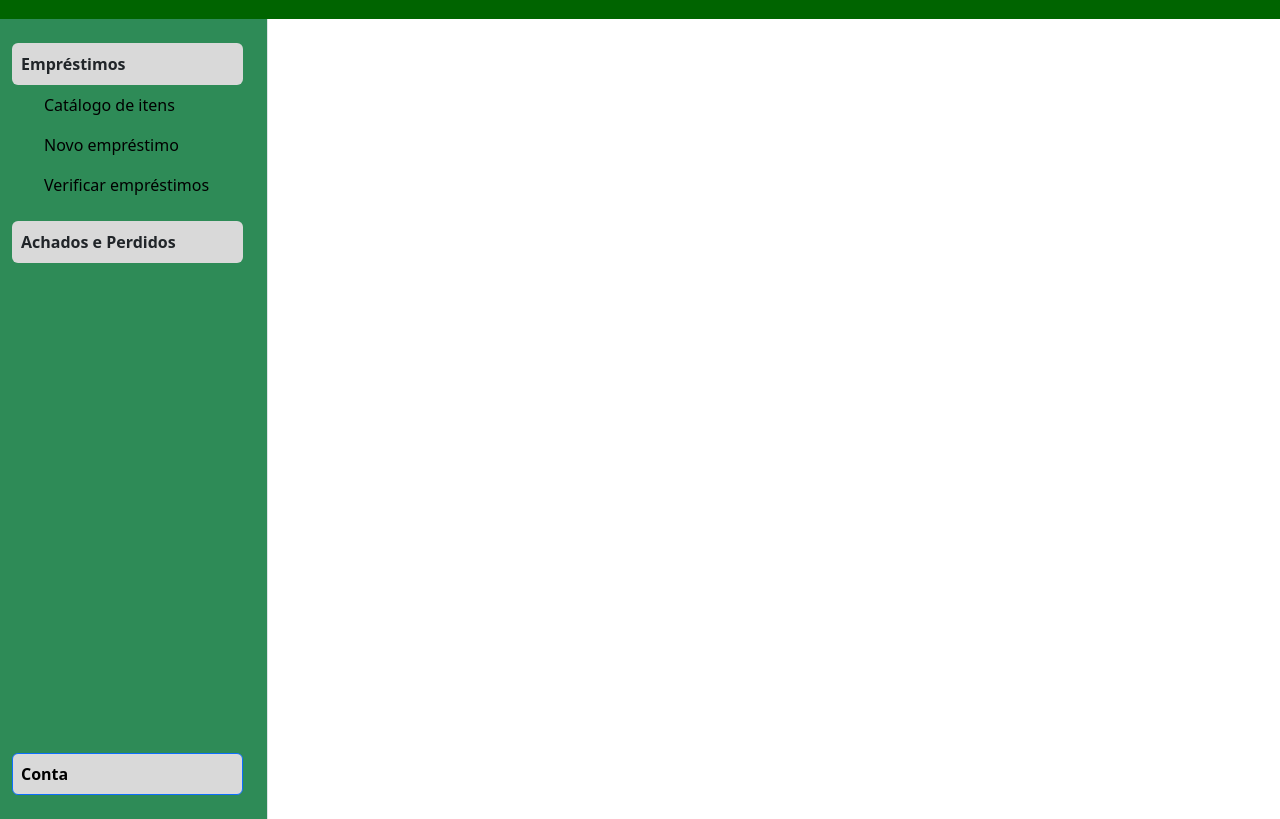
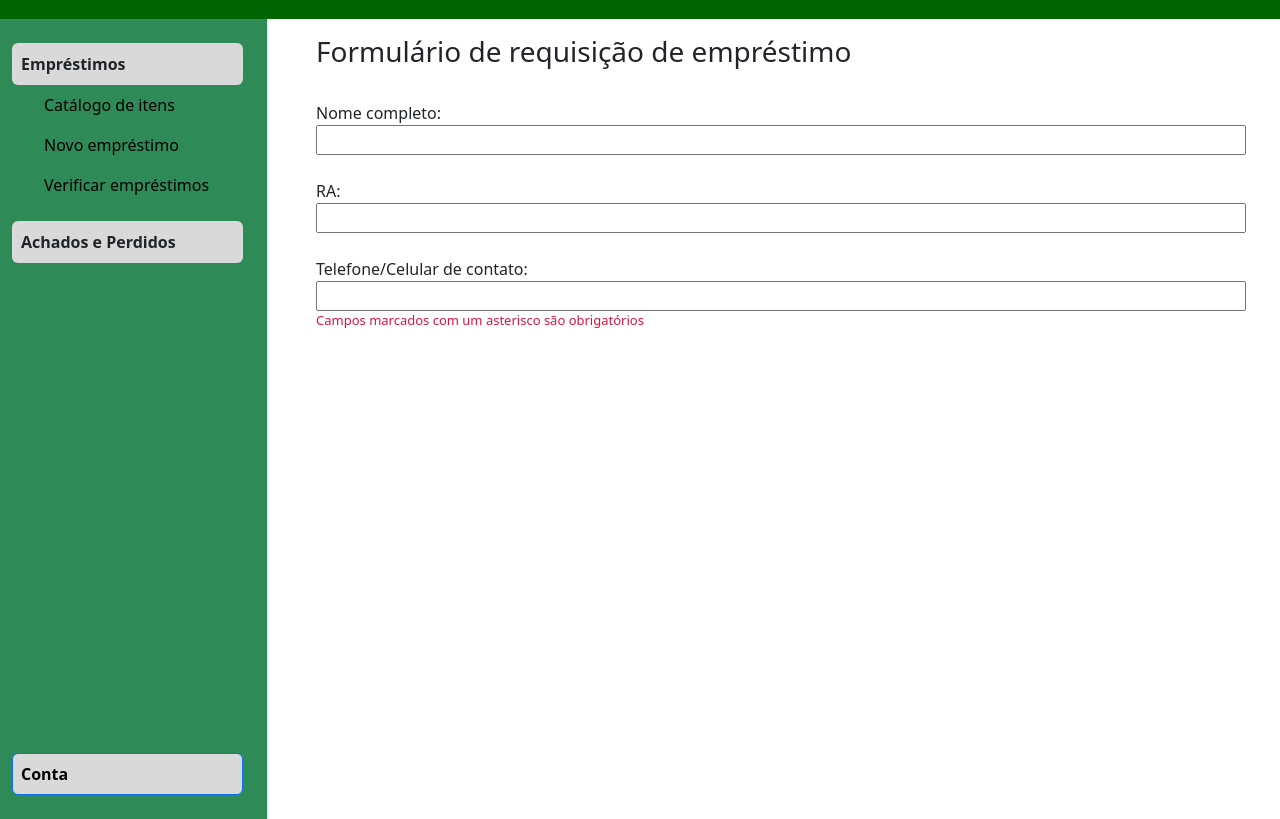
Before and after one commit to Felipe-Victorino/sistema-gerenciamento-ifpr, a plain HTML site: page PrototipoGO/fichaEmprestimo.html in a window 1280 px wide. Shown: the part 59-878 px from the top of the page. Drawn offline with nearby package versions, Linux system fonts and the light colour scheme.

Commit message:
Adicionado css basico para digitação

```diff
--- a/PrototipoGO/css/style.css
+++ b/PrototipoGO/css/style.css
@@ -1,7 +1,3 @@
-* {
-  box-sizing: border-box;
-}
-
 :root {
   --dark-green: darkgreen;
   --medium-green: seagreen;
@@ -11,6 +7,13 @@
 
 header {
   background-color: var(--dark-green);
+  position: sticky;
+  font: bolder;
+}
+
+.warning-text {
+  color: var(--pop-color);
+  font-size: small;
 }
 
 /*Estilizando Botão*/
--- a/PrototipoGO/fichaEmprestimo.html
+++ b/PrototipoGO/fichaEmprestimo.html
@@ -74,7 +74,24 @@
         </nav>
 
         <!-- Conteúdo principal -->
-        <main class="content col-md-9 ms-4 mt-3 col-lg-9 px-md-4"></main>
+        <main class="content col-md-9 ms-4 mt-3 col-lg-9 px-md-4">
+          <h3>Formulário de requisição de empréstimo</h3>
+          <br />
+          <div class="d-flex flex-column">
+            Nome completo:
+            <input id="nome-completo" />
+            <br />
+            RA:
+            <input type="text" />
+            <br />
+            Telefone/Celular de contato:
+            <input type="text" />
+          </div>
+
+          <div class="warning-text">
+            Campos marcados com um asterisco são obrigatórios
+          </div>
+        </main>
       </div>
     </div>
   </body>
```
Also changed, not shown: PrototipoGO/index.html (+1 -1 lines).
